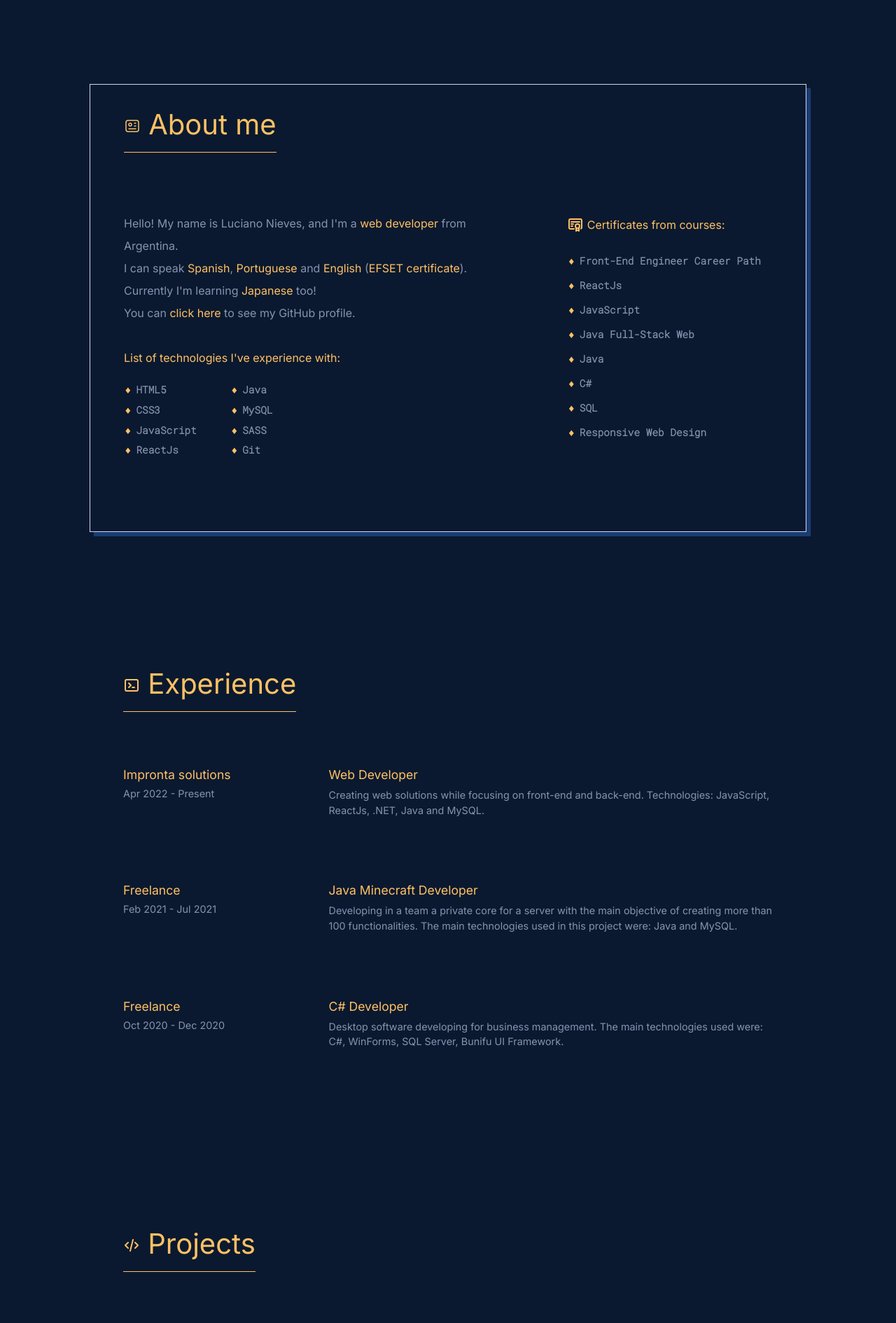
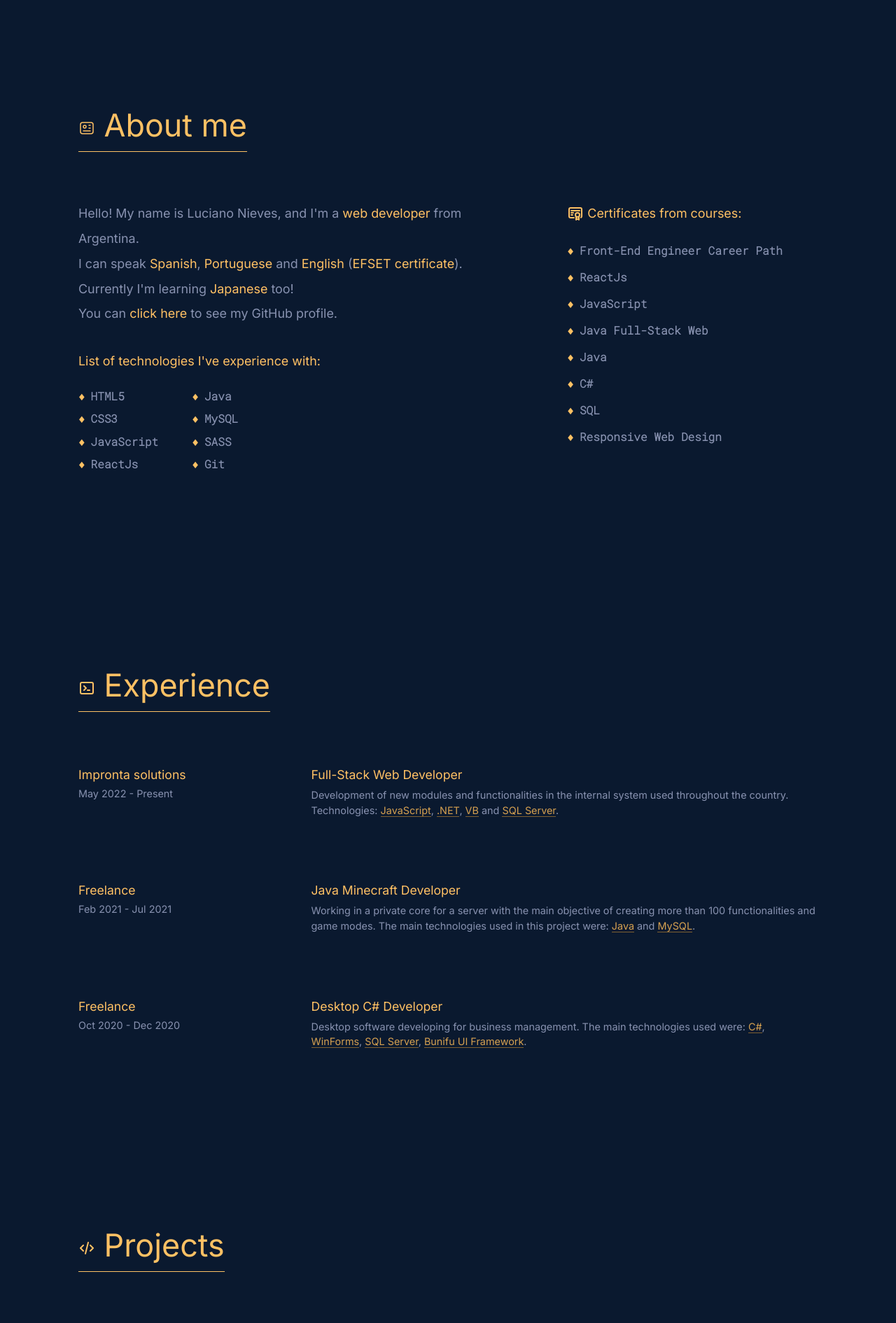
Before and after one commit to GOZEBRAHEAD/gozebrahead.github.io, a website: page index.html in a window 1280 px wide. Shown: the part 760-2650 px from the top of the page at 70% size. Drawn offline with Linux system fonts and the light colour scheme.

Commit message:
💄 Fixed width problems

```diff
--- a/index.html
+++ b/index.html
@@ -197,12 +197,13 @@
             <div class="jobs__card">
               <div class="card__info">
                 <p class="card__info--company">Impronta solutions</p>
-                <p class="card__info--date">Apr 2022 - Present</p>
+                <p class="card__info--date">May 2022 - Present</p>
               </div>
 
               <div class="card__description">
-                <p class="card__description--position">Web Developer</p>
-                <p class="card__description--text">Creating web solutions while focusing on front-end and back-end. Technologies: JavaScript, ReactJs, .NET, Java and MySQL.</p>
+                <p class="card__description--position">Full-Stack Web Developer</p>
+                <p class="card__description--text">Development of new modules and functionalities in the internal system used throughout the country. Technologies: <span class="orange-technology">JavaScript</span>, <span class="orange-technology">.NET</span>, <span class="orange-technology">VB</span> and <span class="orange-technology">SQL Server</span>.</p>
+                <!-- <p class="card__description--text">Creating web solutions while focusing on front-end and back-end. Technologies: JavaScript, .NET, VB and SQL Server.</p> -->
               </div>
             </div>
 
@@ -214,7 +215,7 @@
 
               <div class="card__description">
                 <p class="card__description--position">Java Minecraft Developer</p>
-                <p class="card__description--text">Developing in a team a private core for a server with the main objective of creating more than 100 functionalities. The main technologies used in this project were: Java and MySQL.</p>
+                <p class="card__description--text">Working in a private core for a server with the main objective of creating more than 100 functionalities and game modes. The main technologies used in this project were: <span class="orange-technology">Java</span> and <span class="orange-technology">MySQL</span>.</p>
               </div>
             </div>
 
@@ -225,8 +226,8 @@
               </div>
 
               <div class="card__description">
-                <p class="card__description--position">C# Developer</p>
-                <p class="card__description--text">Desktop software developing for business management. The main technologies used were: C#, WinForms, SQL Server, Bunifu UI Framework.</p>
+                <p class="card__description--position">Desktop C# Developer</p>
+                <p class="card__description--text">Desktop software developing for business management. The main technologies used were: <span class="orange-technology">C#</span>, <span class="orange-technology">WinForms</span>, <span class="orange-technology">SQL Server</span>, <span class="orange-technology">Bunifu UI Framework</span>.</p>
               </div>
             </div>
 
--- a/js/index.js
+++ b/js/index.js
@@ -4,7 +4,6 @@ const listMenu = document.getElementById("list-menu");
 const openMenu = document.getElementById("open-menu");
 const closeMenu = document.getElementById("close-menu");
 
-const btnHome = document.getElementById("btn-home");
 const btnAbout = document.getElementById("btn-about");
 const btnProjects = document.getElementById("btn-projects");
 const btnContact = document.getElementById("btn-contact");
@@ -26,8 +25,6 @@ window.onload = () => {
     openMenu.addEventListener("click", openListMenu);
 
     closeMenu.addEventListener("click", closeListMenu);
-
-    btnHome.addEventListener("click", closeListMenu);
     btnAbout.addEventListener("click", closeListMenu);
     btnProjects.addEventListener("click", closeListMenu);
     btnContact.addEventListener("click", closeListMenu);
--- a/scss/index.scss
+++ b/scss/index.scss
@@ -15,7 +15,8 @@ html {
 
 body {
 	height: 100vh;
-  max-width: 1280px;
+  /* max-width: 1280px; */
+  max-width: css-min(90%, 1280px);
   margin: auto;
 	background-color: #222020;
 	color: white;
@@ -49,6 +50,9 @@ body {
   height: 100vh;
   max-width: 1280px;
 
+  /* max-width: css-min(90%, 1200px); */
+  margin: 0 auto;
+
   position: relative;
 
 	display: grid;
@@ -67,6 +71,7 @@ body {
 .layout__nav {
 	height: 4rem;
 	width: 100%;
+  max-width: 1380px;
 	background-color: $color-dark-blue;
 	box-shadow: 2px 2px 1rem 3px rgba(0, 0, 0, 0.7);
 	padding: 0 3rem;
@@ -75,7 +80,7 @@ body {
 
 	position: fixed;
 	top: 0;
-	left: 0;
+  margin: 0 auto;
 
 	display: flex;
 	justify-content: space-between;
@@ -90,7 +95,6 @@ body {
 
 		a {
       text-decoration: none;
-
 
       display: flex;
       justify-content: space-between;
@@ -114,7 +118,8 @@ body {
 		align-items: center;
 
 		.right__list {
-			width: 520px;
+			/* width: 520px; */
+      min-width: 700px;
 			list-style: none;
 
 			display: flex;
@@ -167,10 +172,9 @@ body {
 	}
 }
 
-.active-item {
-  color: $color-orange;
-  padding-bottom: 0.3rem;
-  border-bottom: 1px solid $color-orange;
+.orange-technology {
+  color: $color-orange1;
+  border-bottom: 1px solid $color-orange3;
 }
 
 // =============== PRINCIPAL =============== //
@@ -178,7 +182,8 @@ body {
 
   grid-area: area-principal;
 
-  width: 75%;
+  /* width: 75%; */
+  width: 80%;
   height: 80vh;
   /* margin: 6.5rem auto; */
   margin: 5rem auto;
@@ -208,7 +213,7 @@ body {
   }
 
   &--description {
-    width: 75%;
+    width: 80%;
     margin-top: 2rem;
     color: $color-gray1;
     line-height: 1.5;
@@ -217,7 +222,7 @@ body {
   }
 
   .principal__button {
-    width: 80%;
+    width: 81%;
     min-width: 400px;
     margin-top: 4rem;
 
@@ -254,7 +259,7 @@ body {
 
     .button__socials {
 
-      width: 200px;
+      width: 225px;
 
       display: flex;
       justify-content: space-between;
@@ -283,28 +288,28 @@ body {
 
   grid-area: area-about;
 
-  /* height: 100vh; ORIGINAL*/
   /* width: 100%; */
-
-  /*
-  display: grid;
-  grid-template-areas: "about-title"
-                       "about-general"
-                       "about-skills"; */
+  height: 100%;
 
   .about__info {
+    /* height: 80%;
+    width: 80%;
+    margin: 5rem auto; */
+
     height: 80%;
-    width: 80%;
+    max-height: 750px;
+    width: 90%;
     margin: 5rem auto;
 
-    /* padding: 2rem 0; */
-    border: 1px solid $color-gray2;
-    box-shadow: 6px 6px 1px $color-dark2-blue;
+    /* border: 1px solid $color-gray2;
+    box-shadow: 6px 6px 1px $color-dark2-blue; */
 
     display: grid;
     grid-template-areas: "about-title     about-title"
                          "about-main      about-certificates";
-    grid-template-columns: 1fr 0.5fr;
+    grid-template-columns: 0.9fr 0.5fr;
+    gap: 0 1rem;
+    /* grid-template-columns: 1fr 0.5fr; */
 
     &--title {
 
@@ -472,7 +477,7 @@ body {
   .experience__container {
     height: 80%;
     max-height: 750px;
-    width: 80%;
+    width: 90%;
     margin: 5rem auto;
 
     display: grid;
@@ -576,7 +581,7 @@ body {
   .projects__container {
     height: 80%;
     /* max-height: 750px; */
-    width: 80%;
+    width: 90%;
     margin: 5rem auto;
 
     display: grid;
@@ -636,7 +641,8 @@ body {
         border-radius: 0.25rem;
 
         display: grid;
-        grid-template-columns: 1fr 1.65fr;
+        grid-template-columns: 1fr 37rem;
+        /* grid-template-columns: 1fr 1.65fr; */
 
         .project__info {
           padding: 1rem;
```
Also changed, not shown: css/index.css.
